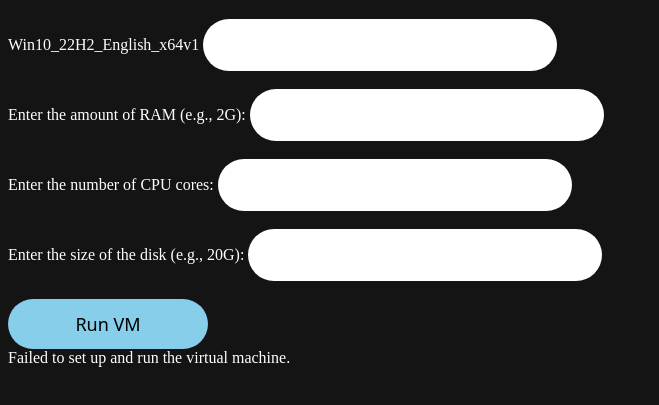
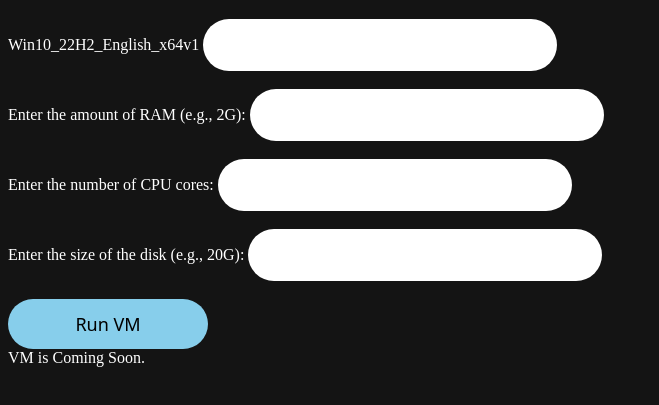
Before and after one commit to bahabryra/Clasboard-online-windows-VM-tester, a plain HTML site: page index.html in a window 1280 px wide. Both pictures are taken after a click on the button "Run VM". Shown: the part 61-466 px from the top of the page, without its empty margins (0-659 px from the left). Drawn offline with Linux system fonts and the light colour scheme; no server answers.

Commit message:
Update index.html

```diff
--- a/index.html
+++ b/index.html
@@ -82,7 +82,7 @@
             if (response.ok) {
                 outputDiv.innerHTML = "Virtual machine has been set up and is running.";
             } else {
-                outputDiv.innerHTML = "Failed to set up and run the virtual machine.";
+                outputDiv.innerHTML = "VM is Coming Soon.";
             }
         }
     </script>
```
